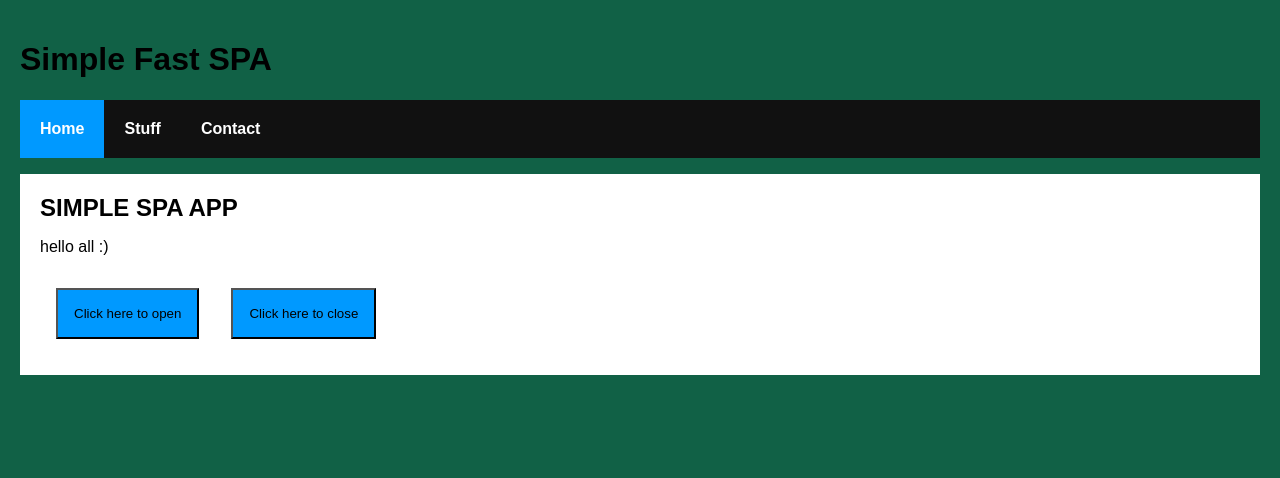
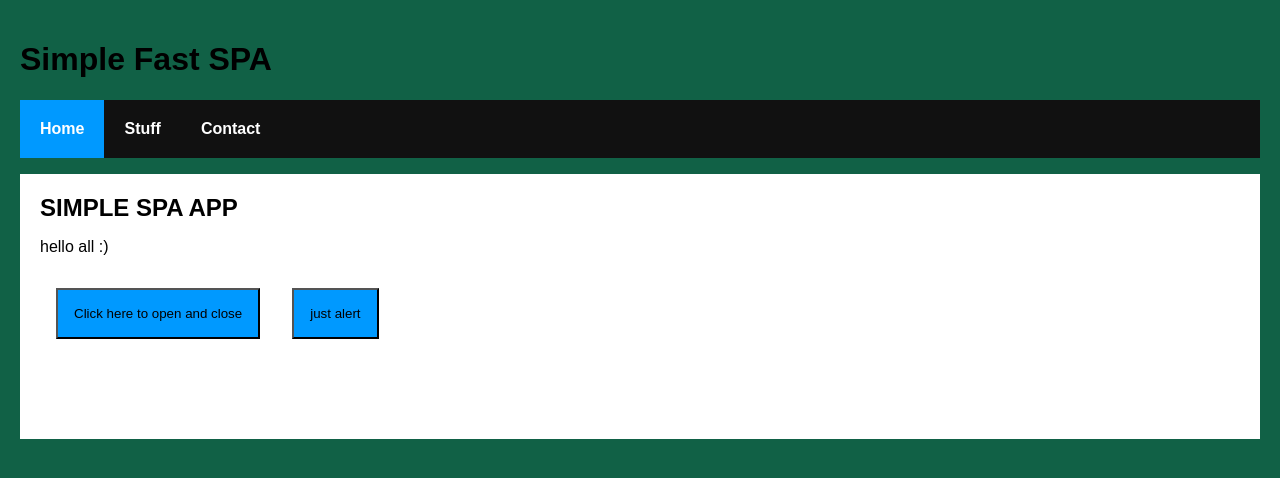
Before and after one commit to ShiraBenZaken/simple-fast-react-spa, a React (Create React App) app: page /#/ in a window 1280 px wide. Shown: the top 478 px of the page. Built offline with nearby package versions, Linux system fonts and the light colour scheme.

Commit message:
fix open and close

```diff
--- a/src/index.css
+++ b/src/index.css
@@ -42,8 +42,10 @@ ul.header li a {
 }
 .btns{
   padding:1rem;
-  display: flex;
 }
 .container{
   display: flex;
 }
+.post{
+  padding: 2rem;
+}
--- a/src/screens/Home.jsx
+++ b/src/screens/Home.jsx
@@ -3,28 +3,28 @@ import Button from "../components/Button";
 import Post from "../screens/Post";
 
 function Home (){
-
     const [showHidePost, setshowHidePost] = React.useState(false)
 
-    const onClick1 = () => setshowHidePost(true)
-    const onClick2 = () => setshowHidePost(false)
+    const onClick1 = () => setshowHidePost(!showHidePost)
+    const onClick2 = () => alert("good luck")
 
 
     return (
-    <div>
+    <div className="all">
         <div>
             <h2>SIMPLE SPA APP</h2>
             <p>hello all :) </p>
             <div className="container">
                 <div className="btns">
-                    <Button  label={'Click here to open'} handleClick={onClick1} />
+                    <Button  label={'Click here to open and close'} handleClick={onClick1} />
                 </div>
+
                 <div className="btns">
-                    <Button label={'Click here to close'} handleClick={onClick2} />
+                    <Button label={'just alert'} handleClick={onClick2} />
                 </div>
             </div>
         </div>
-        <div>
+        <div className="post">
             {showHidePost ? <Post/> : null }
         </div>
     </div>
```
Also changed, not shown: 1 other file (tests, documents, lock files or other folders).
